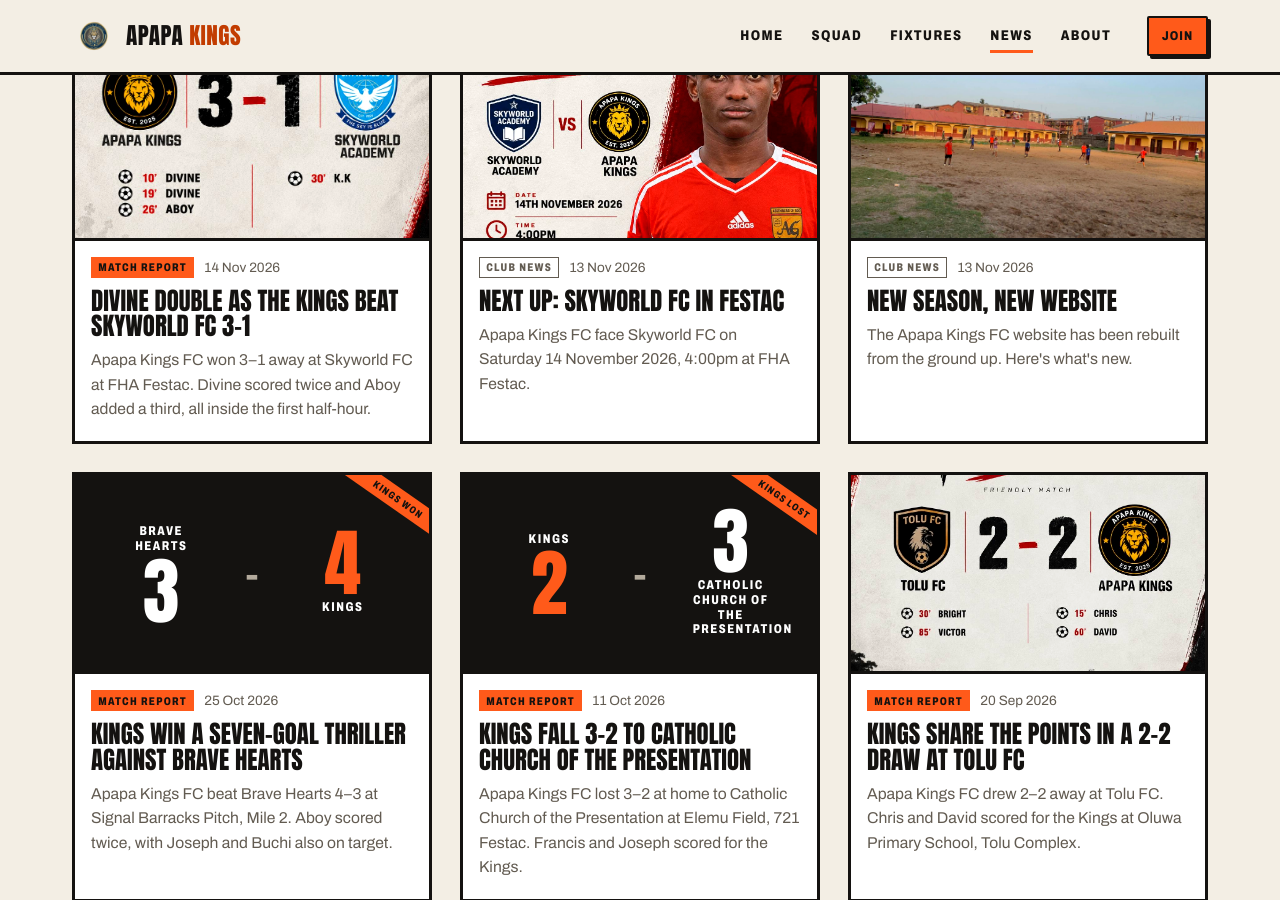
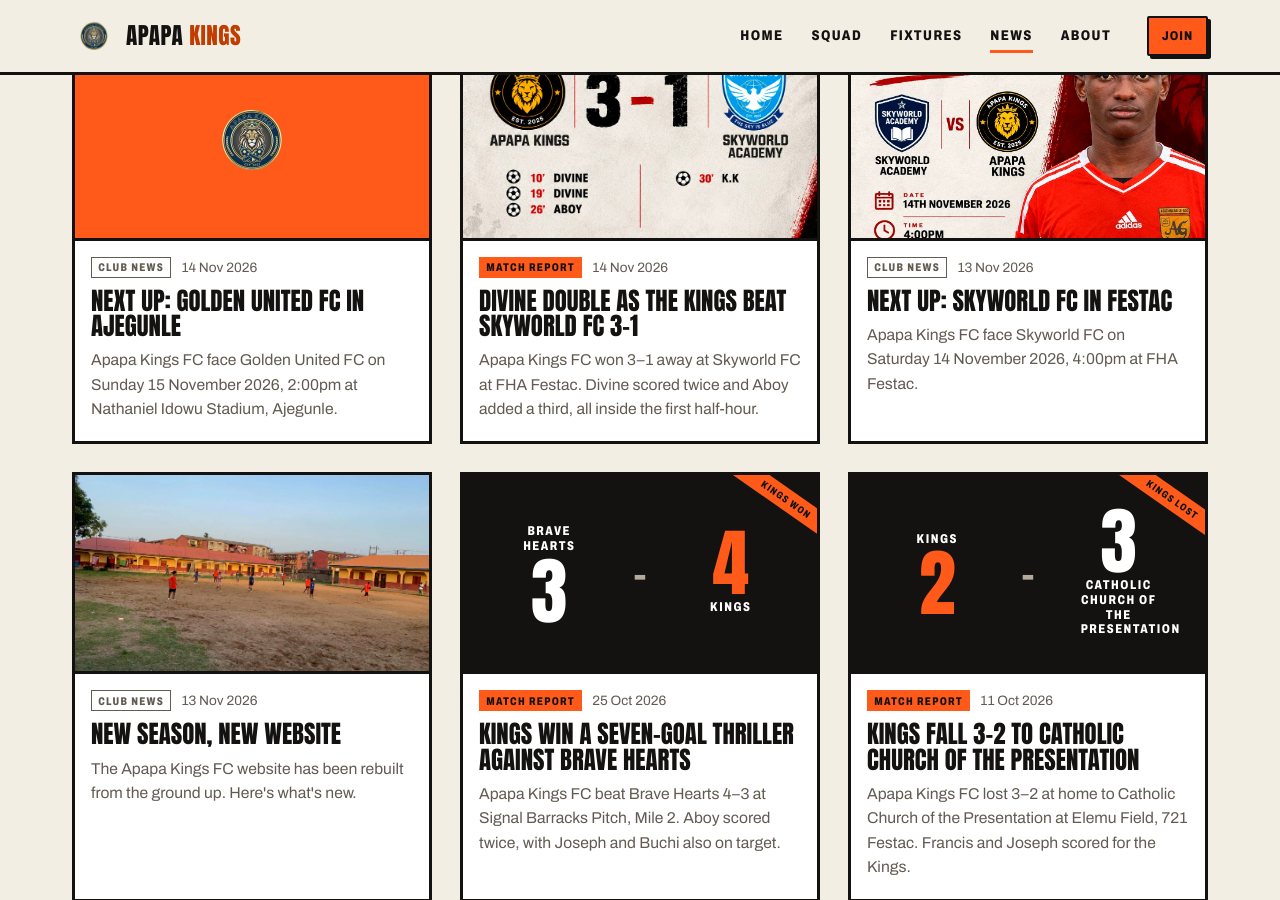
Before and after one commit to emekachriis/apapafc.xyz, a Jekyll site: the page built from news.html, in a window 1280 px wide and 900 px high, scrolled down 527 px. Built offline with Jekyll 4.4.1, drawn with Linux system fonts in a browser that asks for light colours.

Commit message:
Next match: Golden United FC away, 15 Nov
Co-Authored-By: Claude Opus 5.5 <noreply@anthropic.com>
Claude-Session: https://claude.ai/code/session_01WYXfpp4H5Lv6eQuJcXzwTC

```diff
--- a/_data/fixtures.yml
+++ b/_data/fixtures.yml
@@ -92,6 +92,13 @@
     Buchi pulling the strings
     Divine uptop
 
+- date: 2026-11-15
+  kickoff: "14:00"
+  opponent: Golden United FC
+  crest: images/opponents/golden-united.jpg
+  home: false
+  venue: Nathaniel Idowu Stadium, Ajegunle
+
 # ── Example of an upcoming match (remove the # signs to use it) ──
 # - date: 2026-12-06
 #   kickoff: "16:00"
--- /dev/null
+++ b/_posts/2026-11-14-next-up-golden-united-fc.md
@@ -0,0 +1,14 @@
+---
+title: "Next up: Golden United FC in Ajegunle"
+kind: club-news
+description: Apapa Kings FC face Golden United FC on Sunday 15 November 2026, 2:00pm at Nathaniel Idowu Stadium, Ajegunle.
+---
+No rest for the Kings. A day after beating Skyworld FC 3–1, they're back on the road against Golden United FC.
+
+- **Date:** Sunday 15 November 2026
+- **Kick-off:** 2:00pm
+- **Venue:** Nathaniel Idowu Stadium, Ajegunle
+
+Come out and back the team. Follow [@{{ site.data.club.tiktok }}](https://www.tiktok.com/@{{ site.data.club.tiktok }}) for match-day updates.
+
+Kings Never Settle.
```
